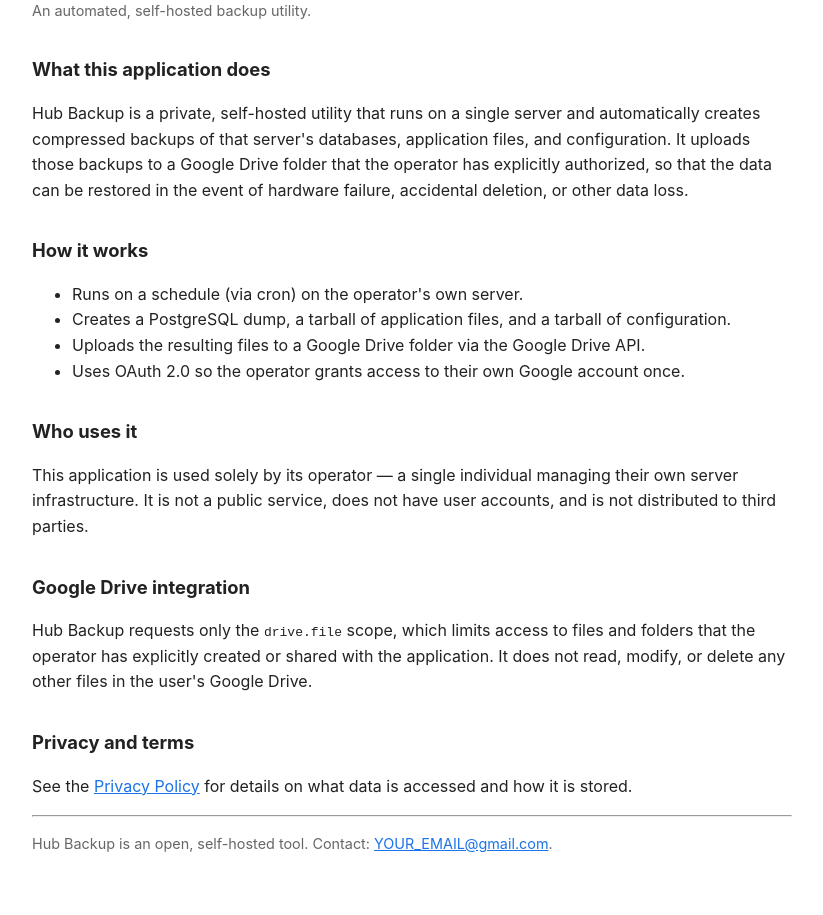
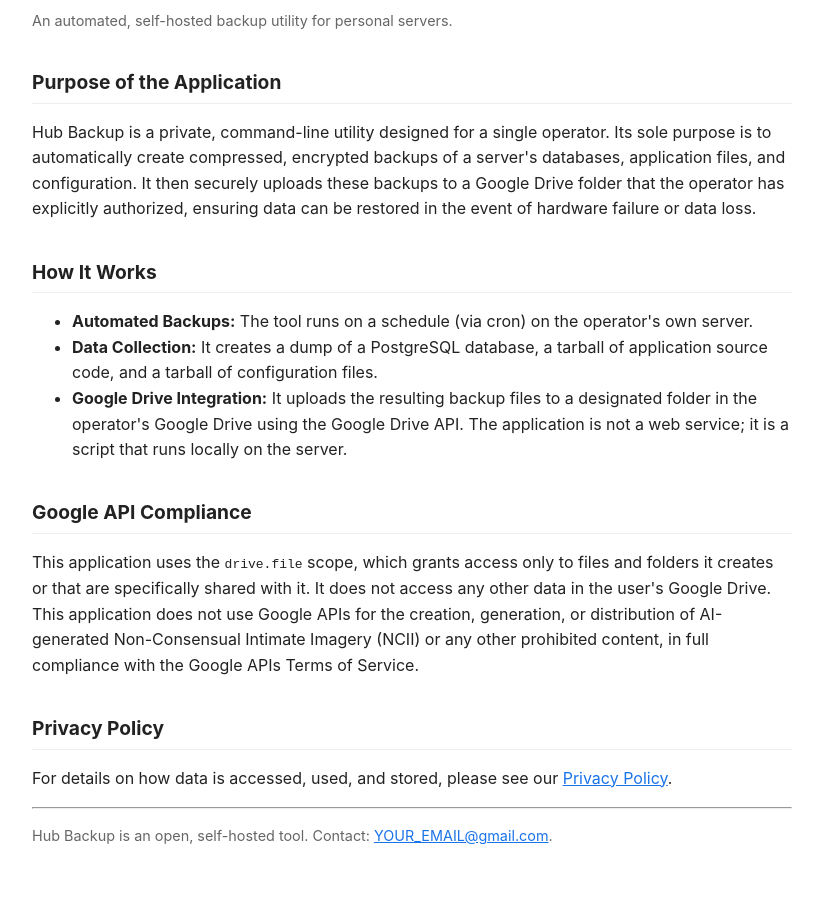
Before and after one commit to rezapishvaa/hub-backup-info, a plain HTML site: page index.html in a window 1280 px wide. Shown: the part 116-1031 px from the top of the page, without its empty margins (228-1051 px from the left). Drawn offline with Linux system fonts and the light colour scheme.

Commit message:
Update index.html

```diff
--- a/index.html
+++ b/index.html
@@ -1,15 +1,14 @@
 <!DOCTYPE html>
 <html lang="en">
 <head>
-  <meta name="google-site-verification" content="XIk7tIX_FwG4vnFUc0P90YHLaNFFITI_0frcdvynRbg" />
   <meta charset="UTF-8">
-  <title>Hub Backup — Automated Google Drive Backup Tool</title>
+  <title>Hub Backup</title>
   <meta name="viewport" content="width=device-width, initial-scale=1">
-  <style>
+  <meta name="google-site-verification" content="XIk7tIX_FwG4vnFUc0P90YHLaNFFITI_0frcdvynRbg" />  <style>
     body { font-family: -apple-system, Segoe UI, Roboto, sans-serif; max-width: 760px;
            margin: 60px auto; padding: 0 20px; color: #222; line-height: 1.6; }
-    h1 { font-size: 1.6em; margin-bottom: 0.2em; }
-    h2 { font-size: 1.15em; margin-top: 1.8em; }
+    h1 { font-size: 1.8em; }
+    h2 { font-size: 1.2em; margin-top: 1.8em; border-bottom: 1px solid #eee; padding-bottom: 5px; }
     .muted { color: #666; font-size: 0.9em; }
     a { color: #1a73e8; }
   </style>
@@ -17,50 +16,33 @@
 <body>
 
 <h1>Hub Backup</h1>
-<p class="muted">An automated, self-hosted backup utility.</p>
+<p class="muted">An automated, self-hosted backup utility for personal servers.</p>
 
-<h2>What this application does</h2>
+<h2>Purpose of the Application</h2>
 <p>
-  Hub Backup is a private, self-hosted utility that runs on a single server and
-  automatically creates compressed backups of that server's databases, application
-  files, and configuration. It uploads those backups to a Google Drive folder that
-  the operator has explicitly authorized, so that the data can be restored in the
-  event of hardware failure, accidental deletion, or other data loss.
+  Hub Backup is a private, command-line utility designed for a single operator. Its sole purpose is to automatically create compressed, encrypted backups of a server's databases, application files, and configuration. It then securely uploads these backups to a Google Drive folder that the operator has explicitly authorized, ensuring data can be restored in the event of hardware failure or data loss.
 </p>
 
-<h2>How it works</h2>
+<h2>How It Works</h2>
 <ul>
-  <li>Runs on a schedule (via cron) on the operator's own server.</li>
-  <li>Creates a PostgreSQL dump, a tarball of application files, and a tarball of configuration.</li>
-  <li>Uploads the resulting files to a Google Drive folder via the Google Drive API.</li>
-  <li>Uses OAuth 2.0 so the operator grants access to their own Google account once.</li>
+  <li><strong>Automated Backups:</strong> The tool runs on a schedule (via cron) on the operator's own server.</li>
+  <li><strong>Data Collection:</strong> It creates a dump of a PostgreSQL database, a tarball of application source code, and a tarball of configuration files.</li>
+  <li><strong>Google Drive Integration:</strong> It uploads the resulting backup files to a designated folder in the operator's Google Drive using the Google Drive API. The application is not a web service; it is a script that runs locally on the server.</li>
 </ul>
 
-<h2>Who uses it</h2>
+<h2>Google API Compliance</h2>
 <p>
-  This application is used solely by its operator — a single individual managing
-  their own server infrastructure. It is not a public service, does not have user
-  accounts, and is not distributed to third parties.
+  This application uses the <code>drive.file</code> scope, which grants access only to files and folders it creates or that are specifically shared with it. It does not access any other data in the user's Google Drive. This application does not use Google APIs for the creation, generation, or distribution of AI-generated Non-Consensual Intimate Imagery (NCII) or any other prohibited content, in full compliance with the Google APIs Terms of Service.
 </p>
 
-<h2>Google Drive integration</h2>
+<h2>Privacy Policy</h2>
 <p>
-  Hub Backup requests only the <code>drive.file</code> scope, which limits access
-  to files and folders that the operator has explicitly created or shared with the
-  application. It does not read, modify, or delete any other files in the user's
-  Google Drive.
-</p>
-
-<h2>Privacy and terms</h2>
-<p>
-  See the <a href="privacy.html">Privacy Policy</a> for details on what data is
-  accessed and how it is stored.
+  For details on how data is accessed, used, and stored, please see our <a href="privacy.html">Privacy Policy</a>.
 </p>
 
 <hr>
 <p class="muted">
-  Hub Backup is an open, self-hosted tool. Contact:
-  <a href="mailto:YOUR_EMAIL@gmail.com">YOUR_EMAIL@gmail.com</a>.
+  Hub Backup is an open, self-hosted tool. Contact: <a href="mailto:YOUR_EMAIL@gmail.com">YOUR_EMAIL@gmail.com</a>.
 </p>
 
 </body>
```
